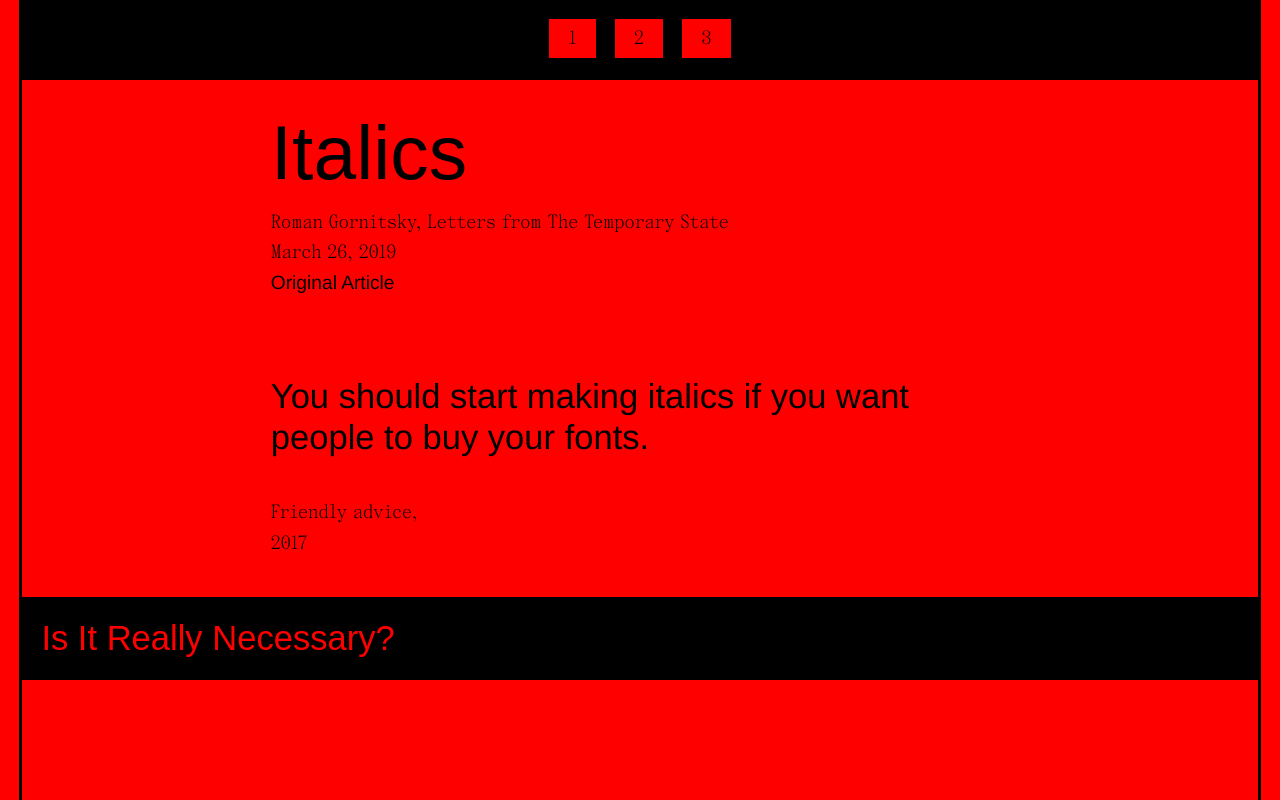
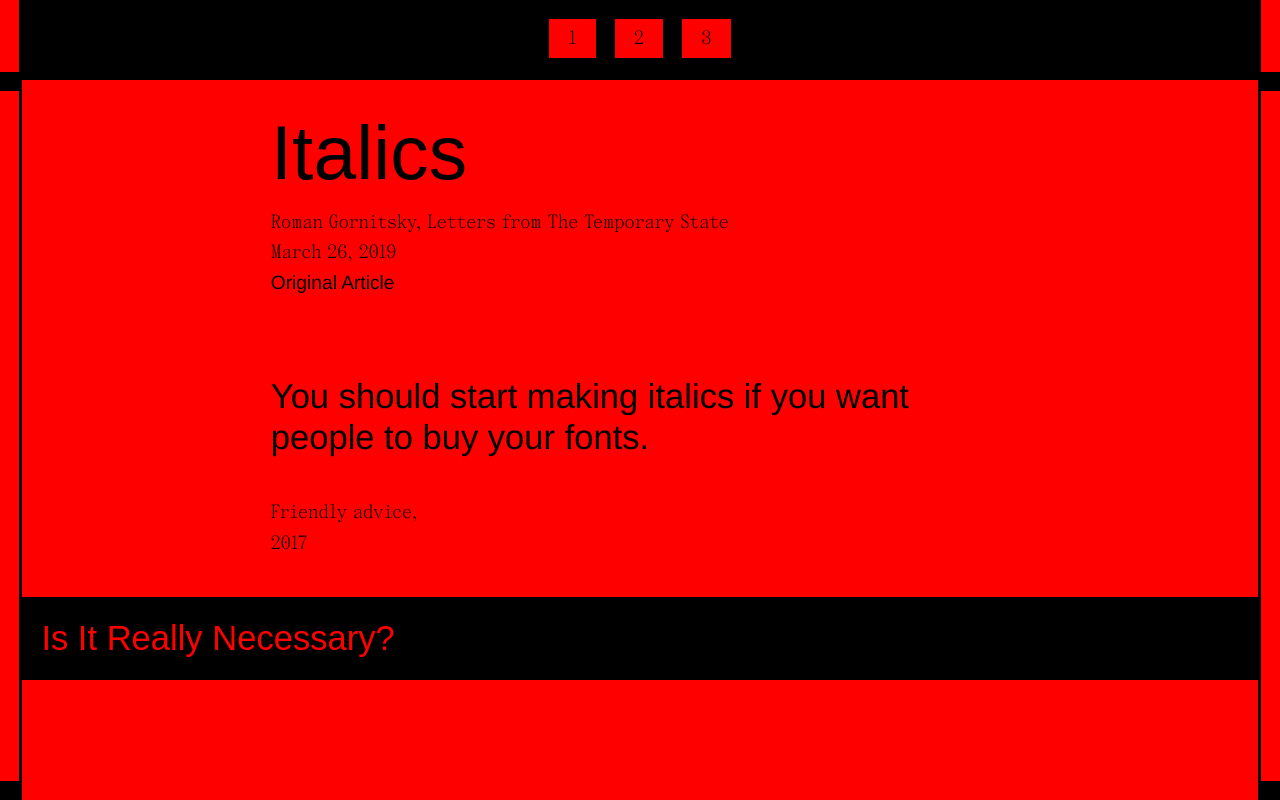
Before and after one commit to Amanda-gu/binding, a plain HTML site: page direction-1/index.html in a window 1280 px wide. Shown: the top 800 px of the page. Drawn offline with Linux system fonts and the light colour scheme; a web font is replaced by a local one.

Commit message:
added sqaure element

```diff
--- a/direction-1/index.html
+++ b/direction-1/index.html
@@ -32,6 +32,11 @@
 
             <article id="italicleft">
                     <hgroup>
+
+                        <canvas id="square1"></canvas>
+                        <canvas id="square2"></canvas>
+                        <canvas id="square3"></canvas>
+                        <canvas id="square4"></canvas>
                         <h1 class="fixed">Italics</h1>
                         <!-- <h1 class="shadow">Italics</h1> -->
 
--- a/direction-1/style.css
+++ b/direction-1/style.css
@@ -180,6 +180,35 @@ body{
         }
 
         hgroup{
+            canvas {
+                width: 1rem;
+                height: 1rem;
+                flex-shrink: 0;
+                background-color: var(--black);
+                position: fixed;
+
+            }
+
+            #square1{
+                top: 9vh;
+                left: 0;
+            }
+
+             #square2{
+                top: 9vh;
+                right: 0;
+            }
+
+             #square3{
+                bottom: 0;
+                left: 0;
+            }
+
+            #square4{
+                bottom: 0;
+                right: 0;
+            }
+
 
             a {
                 font-family: 'Franklin Gothic Medium', 'Arial Narrow', Arial, sans-serif;
```
